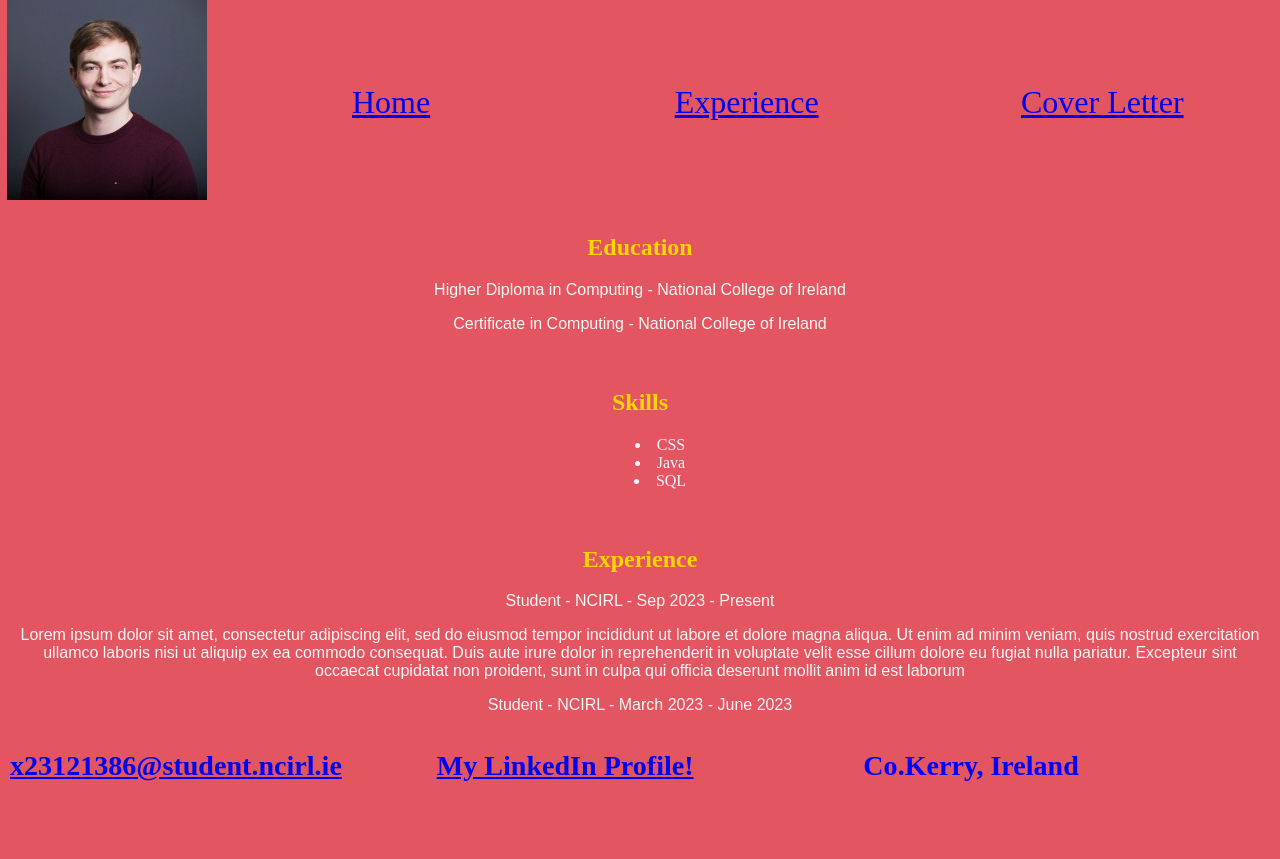
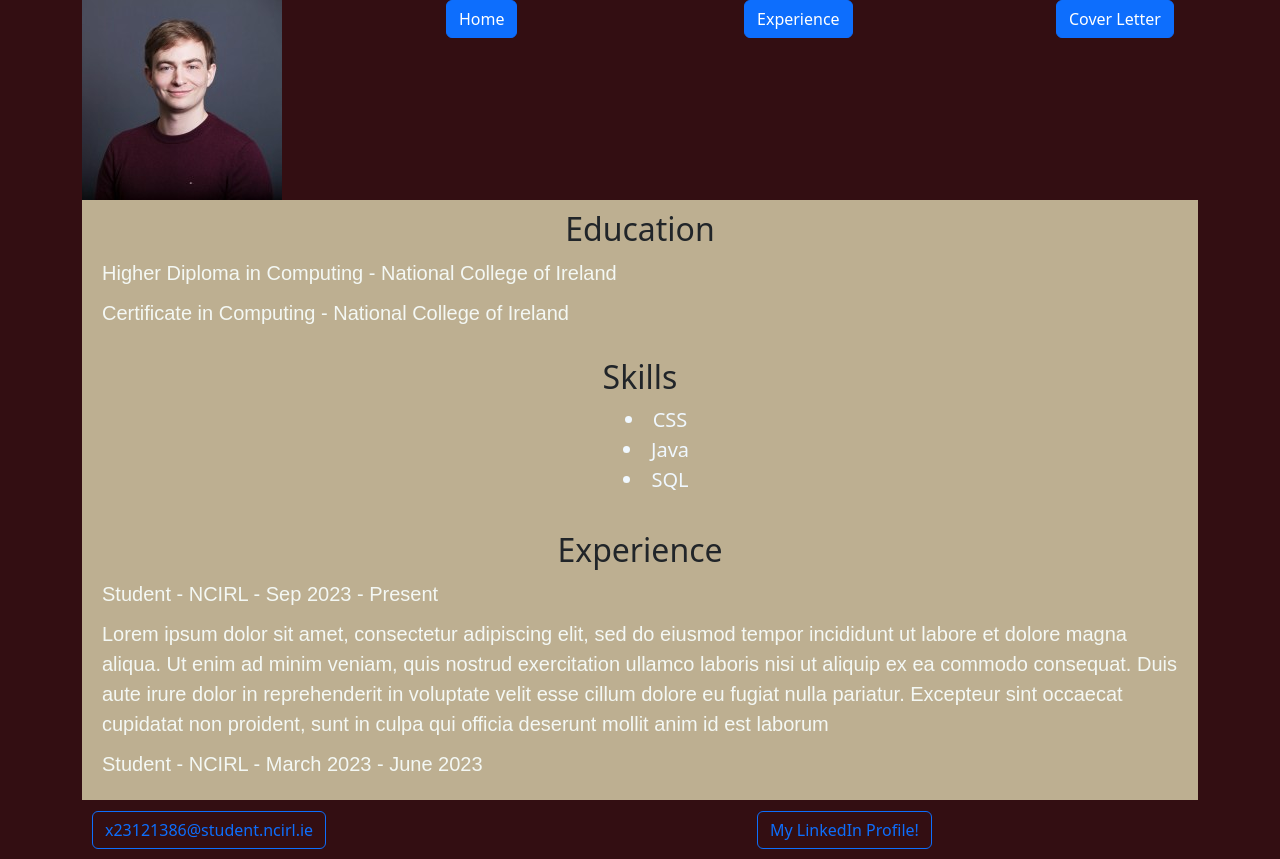
Before and after one commit to AaronGal/aarongal.github.io, a plain HTML site: page Experience/exp.html in a window 1280 px wide. Before the commit the page ends 800 px from the top, so only its background shows below. Drawn offline with nearby package versions, Linux system fonts and the light colour scheme.

Commit message:
Adding Grid System plus Bootstrap

```diff
--- a/Experience/exp.html
+++ b/Experience/exp.html
@@ -1,18 +1,21 @@
 <!DOCTYPE html>
 <html>
     <head>
-        <title>Aaron Gallagher - Experience</title>
+        <title>Experience</title>
+        <link href="https://cdn.jsdelivr.net/npm/bootstrap@5.3.2/dist/css/bootstrap.min.css" rel="stylesheet" integrity="sha384-T3c6CoIi6uLrA9TneNEoa7RxnatzjcDSCmG1MXxSR1GAsXEV/Dwwykc2MPK8M2HN" crossorigin="anonymous">
+        <script src="https://cdn.jsdelivr.net/npm/bootstrap@5.3.2/dist/js/bootstrap.bundle.min.js" integrity="sha384-C6RzsynM9kWDrMNeT87bh95OGNyZPhcTNXj1NW7RuBCsyN/o0jlpcV8Qyq46cDfL" crossorigin="anonymous"></script>
         <link rel="stylesheet" href="../style/style.css" type="text/css"/>
     </head>
     <body>
-        <div id="header">
-			<div id="header1"><img src="../Images/1677233709147.jpg" alt="Picture of Aaron Gallagher"></div>
-			<div id="header2">
-				<div class="link"><a href="../index.html">Home</a></div>
-				<div class="link"><a href="../Experience/exp.html">Experience</a></div>
-				<div class="link"><a href="../Cover Letter/cover.html">Cover Letter</a></div>
+        <div class = "container">
+            <div class="row">
+                <div class="col-lg-2"><img src="../Images/1677233709147.jpg" alt="Picture of Aaron Gallagher"></div>
+                <div class="col-lg-2"><a href="../index.html" class="btn btn-primary button1" role="button">Home</a></div>
+                <div class="col-lg-2"><a href="../Experience/exp.html" class="btn btn-primary button1" role="button">Experience</a></div>
+                <div class="col-lg-2"><a href="../Cover Letter/cover.html"class="btn btn-primary button1" role="button">Cover Letter</a></div>
             </div>
-        </div>
+
+            <div class="main">
                 <div class = "box2">
                     <h2>Education</h2>
                     <p>Higher Diploma in Computing - National College of Ireland</p>
@@ -32,11 +35,13 @@
                     <p> Student - NCIRL - Sep 2023 - Present</p>
                     <p>Lorem ipsum dolor sit amet, consectetur adipiscing elit, sed do eiusmod tempor incididunt ut labore et dolore magna aliqua. Ut enim ad minim veniam, quis nostrud exercitation ullamco laboris nisi ut aliquip ex ea commodo consequat. Duis aute irure dolor in reprehenderit in voluptate velit esse cillum dolore eu fugiat nulla pariatur. Excepteur sint occaecat cupidatat non proident, sunt in culpa qui officia deserunt mollit anim id est laborum</p>
                     <p>Student - NCIRL - March 2023 - June 2023</p>
+                </div>
+            </div>
 
+            <div class="row">
+                <div class="col-lg-5"><h3><a href="mailto: x23121386@student.ncirl.ie"class="btn btn-outline-primary" role="button">x23121386@student.ncirl.ie</a></h3></div>
+                <div class="col-lg-5"><h3><a href="https://www.linkedin.com/in/aaron-gallagher-a60570173/"class="btn btn-outline-primary" role="button">My LinkedIn Profile!</a></div>
+            </div>
         </div>
     </body>
-        <div id="footer">
-            <div class="foot"><h3><a href="mailto: x23121386@student.ncirl.ie">x23121386@student.ncirl.ie</a></h3></div>
-            <div class="foot"><h3><a href="https://www.linkedin.com/in/aaron-gallagher-a60570173/">My LinkedIn Profile!</a></div>
-            <div class="foot"><h3>Co.Kerry, Ireland</h3></div>
 </html>
--- a/style/style.css
+++ b/style/style.css
@@ -1,59 +1,44 @@
 p{
     color:rgb(244, 248, 244);
     font-family:Arial, Helvetica, sans-serif;
+    text-align: left;
+    margin:10px;
   }
 ul{
     list-style-position:inside;
     text-align: center;
     color: aliceblue;
 }
-h2{
-    color:gold;
-}
+
 h3{
     text-align: left;
     margin:10px;
 }
 body{
-    background-color: #e25561;
+    background-color: #330e12;
     text-align: center;
     margin:0px;
 
 }
-#header, #main, #footer{
-	display:flex;
-}
-#main{
+
+.main{
 	min-height:600px;
 	font-size:125%;
-    background-color: #f7c5cc;
-    flex:3;
+    background-color: #bdaf91;
 
-    flex-direction: row;
 }
-#name{
-    margin:25px;
-}
+.row{
+    margin-top: auto;
+    min-height: auto;
+    justify-content: space-between;
 
-#header1{
-    flex:2;
-	text-align:center;
-}
-#header2{
-    display:flex;
-	flex:10;
-	align-items:center;
 }
 .link{
 	flex:3;
 	text-align:center;
     font-size: 200%;
 }
-.foot{
-	flex:3;
-	text-align:center;
-    font-size: 150%;
-}
+
 .box2, .box3, .box4{
     margin: auto;
     width:auto;
@@ -61,6 +46,10 @@ body{
     flex-direction: row;
 
 }
-#footer{
-    color:blue;
+.row{
+    margin-top: 0px;
 }
+.button1:hover{
+    color:black;
+    font-weight:bold;
+}
```
Also changed, not shown: Cover Letter/cover.html (+17 -12 lines), index.html (+22 -16 lines). Lines whose indentation alone changed are shown as unchanged.
